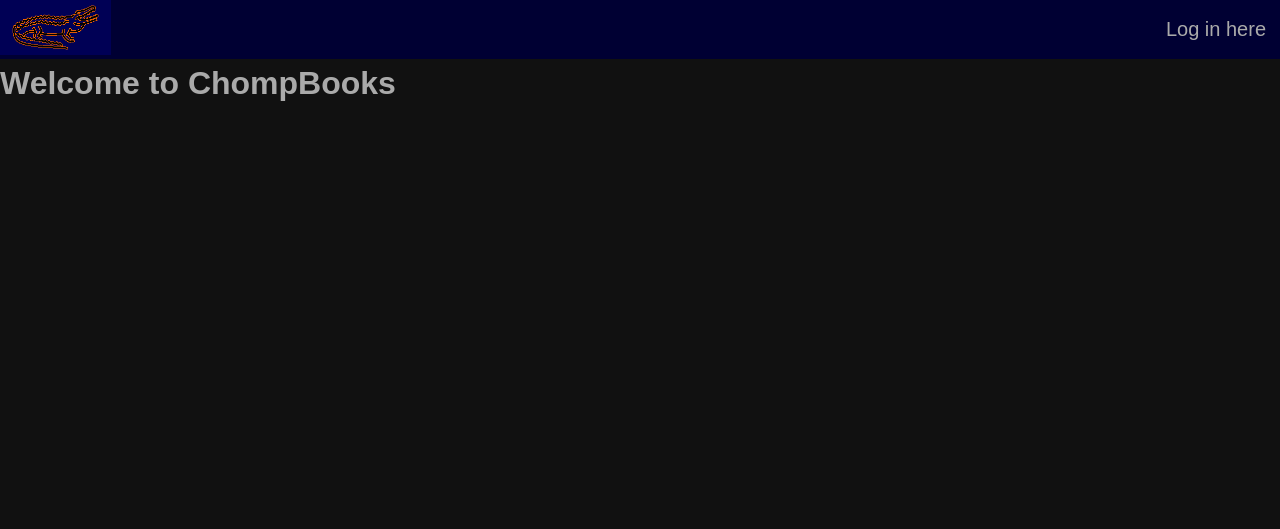
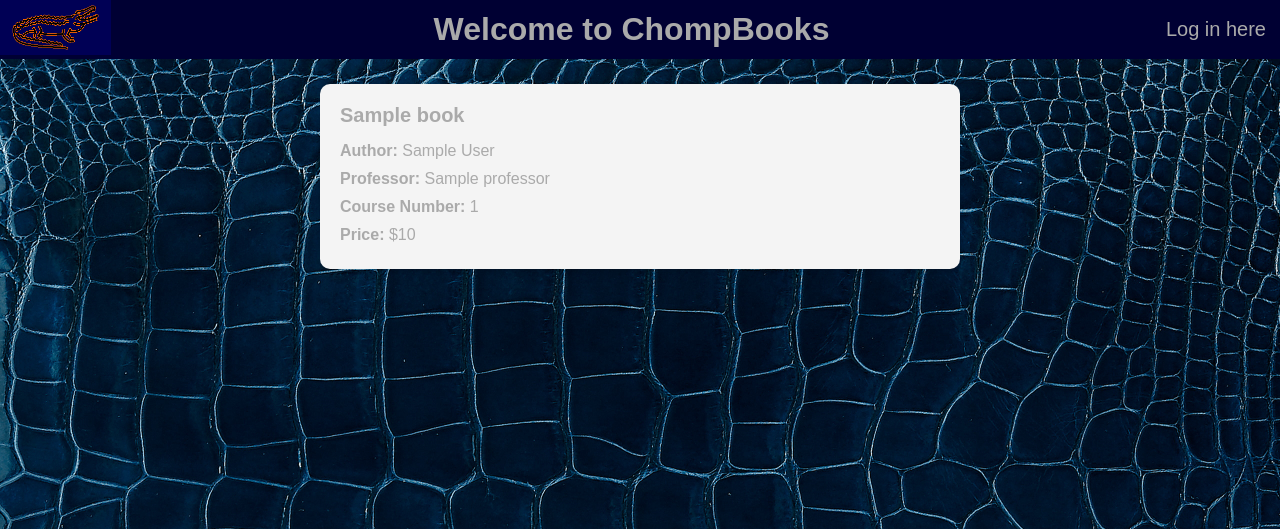
Before and after one commit to William-Dunlap/SWE_Group_Project, a Flask app: template frontend/public/templates/index.html in a window 1280 px wide. Shown: the top 529 px of the page. Run offline with Flask 3, Linux system fonts and the light colour scheme; the template is opened without the code that fills it: most values are stand-ins (such as "Sample title", 1, 10 or a date in 2020).

Commit message:
Allows the books in the database to be displayed on the home page

```diff
--- a/frontend/public/static/style.css
+++ b/frontend/public/static/style.css
@@ -3,12 +3,20 @@ body {
     background-color: #111;
     color: #aaa;
     margin: 0;
+    background: url('../static/background.jpg') no-repeat center center fixed;
+    background-size: cover;
 }
 h1 {
     color: #aaa;
     margin: 0;
-    padding-top: 65px
 
+}
+h2 {
+    padding-top: 60px
+    padding-bottom: 10px
+    color: #aaa;
+    margin: 0;
+    font-size: 55px
 }
 .login-box {
     width: 100%;
@@ -99,3 +107,37 @@ button:hover {
     background-color: #005;
     height: 45px;
 }
+.book-list {
+    display: flex;
+    flex-direction: column; /* Stack the book cards vertically */
+    align-items: center; /* Center the book cards horizontally */
+    overflow-y: scroll; /* Enable vertical scrolling */
+    max-height: 85vh; /* Set the maximum height for scrolling */
+    padding: 10px;
+}
+
+.book-card {
+    width: 600px; /* Set the same width for all cards */
+    background-color: #f4f4f4; /* Light background for the cards */
+    padding: 20px;
+    margin: 10px 0; /* Vertical margin between cards */
+    border-radius: 10px; /* Slight rounding of corners */
+    box-shadow: 0 2px 5px rgba(0, 0, 0, 0.1); /* Light shadow for depth */
+    text-align: left;
+    display: flex;
+    flex-direction: column;
+}
+
+.book-card h2 {
+    font-size: 20px;
+    margin-bottom: 10px;
+}
+
+.book-card p {
+    font-size: 16px;
+    margin: 5px 0;
+}
+
+.book-card p strong {
+    font-weight: bold;
+}
--- a/frontend/public/templates/index.html
+++ b/frontend/public/templates/index.html
@@ -9,11 +9,24 @@
 <body>
     <div class="menu-bar">
         <a href="/"><img src="../static/gator.png" alt="Technology Image"></a>
+        <h1>Welcome to ChompBooks</h1>
         <a href="login"><span>Log in here</span></a>
     </div>
-    <h1>Welcome to ChompBooks</h1>
+    <h2>=====</h2>
 
-
+    <div class="book-list">
+        {% for book in books %}
+            <div class="book-card">
+                <h2>{{ book.title }}</h2>
+                <p><strong>Author:</strong> {{ book.author }}</p>
+                <p><strong>Professor:</strong> {{ book.professor }}</p>
+                <p><strong>Course Number:</strong> {{ book.courseNumber }}</p>
+                <p><strong>Price:</strong> ${{ book.price }}</p>
+            </div>
+        {% else %}
+            <p class="no-books">No books available.</p>
+        {% endfor %}
+    </div>
 
 </body>
 </html>
--- a/main.py
+++ b/main.py
@@ -1,11 +1,17 @@
 from flask import Flask, request, render_template, jsonify
 from firebase_config import auth
+from firebase_config import db
 
 app = Flask(__name__, template_folder="frontend/public/templates", static_folder="frontend/public/static")
 
 @app.route("/")
 def index():
-    return render_template("index.html")
+    try:
+        books_ref = db.collection("books")  # Change "books" to your actual collection name
+        books = [doc.to_dict() for doc in books_ref.stream()]
+        return render_template("index.html", books=books)
+    except Exception as e:
+        return f"Error loading books: {str(e)}", 500
 
 @app.route("/login")
 def login_page():
```
Also changed, not shown: frontend/public/static/background.jpg (added).
